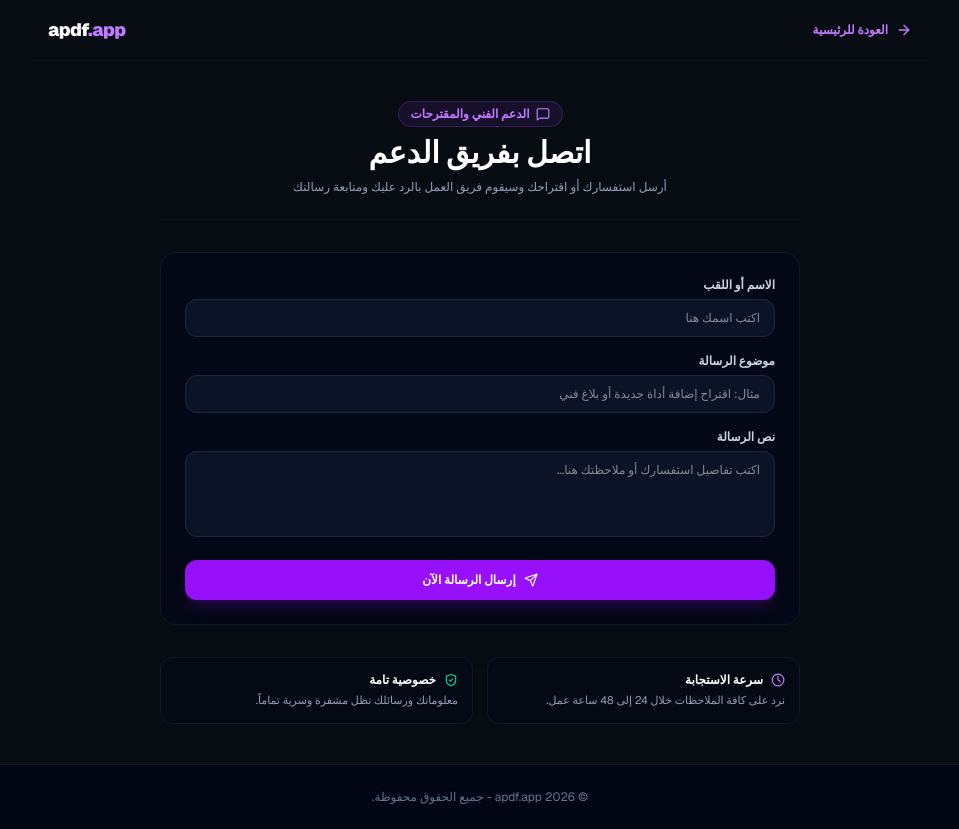
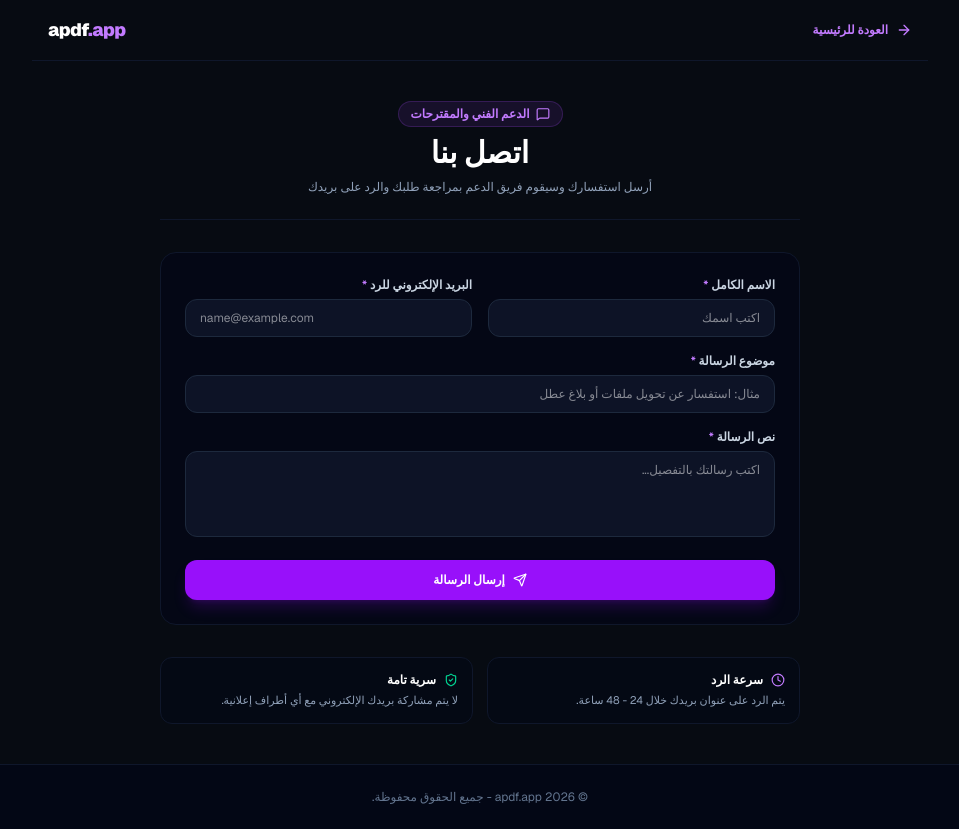
Before and after one commit to Domnyon/apdf-app, a Next.js app: page /contact in a window 1280 px wide. Shown: the whole page, without its empty margins (160-1119 px from the left). Built offline with nearby package versions, Linux system fonts and the light colour scheme.

Commit message:
Update page.tsx

```diff
--- a/src/app/contact/page.tsx
+++ b/src/app/contact/page.tsx
@@ -2,21 +2,37 @@
 
 import React, { useState } from "react";
 import Link from "next/link";
-import { ArrowRight, Send, CheckCircle2, Clock, ShieldCheck, MessageSquare } from "lucide-react";
+import { ArrowRight, Send, CheckCircle2, Clock, ShieldCheck, MessageSquare, AlertCircle } from "lucide-react";
 
 export default function ContactPage() {
-  const [formData, setFormData] = useState({ name: "", subject: "", message: "" });
+  const [formData, setFormData] = useState({ name: "", email: "", subject: "", message: "" });
   const [isSent, setIsSent] = useState(false);
+  const [error, setError] = useState("");
 
   const handleSubmit = (e: React.FormEvent) => {
     e.preventDefault();
-    // تجميع الرسالة وإرسالها برمجياً للإيميل دون إظهاره كنص خام في الصفحة
-    const recipient = atob("YXBkZmFwcEBnbWFpbC5jb20="); // apdfapp@gmail.com مشفر
+    setError("");
+
+    // شرط التحقق من إدخال البريد الإلكتروني بصيغة صحيحة
+    const emailRegex = /^[^\s@]+@[^\s@]+\.[^\s@]+$/;
+    if (!formData.email.trim() || !emailRegex.test(formData.email.trim())) {
+      setError("يرجى إدخال بريد إلكتروني صحيح حتى نتمكن من الرد عليك.");
+      return;
+    }
+
+    if (!formData.name.trim() || !formData.subject.trim() || !formData.message.trim()) {
+      setError("يرجى ملء جميع الحقول المطلوبة قبل الإرسال.");
+      return;
+    }
+
+    // إرسال الرسالة برمجياً للإيميل مشفراً دون عرضه كنص في الكود
+    const recipient = atob("YXBkZmFwcEBnbWFpbC5jb20="); // apdfapp@gmail.com
+    const emailBody = `اسم المرسل: ${formData.name}\nالبريد الإلكتروني للرد: ${formData.email}\n\nالموضوع: ${formData.subject}\n\nنص الرسالة:\n${formData.message}`;
+
     const mailtoUrl = `mailto:${recipient}?subject=${encodeURIComponent(
-      `[apdf.app] ${formData.subject}`
-    )}&body=${encodeURIComponent(
-      `الاسم: ${formData.name}\n\nالرسالة:\n${formData.message}`
-    )}`;
+      `[apdf.app تواصل] ${formData.subject}`
+    )}&body=${encodeURIComponent(emailBody)}`;
+
     window.location.href = mailtoUrl;
     setIsSent(true);
   };
@@ -37,9 +53,9 @@ export default function ContactPage() {
           <div className="inline-flex items-center gap-1.5 px-3 py-1 rounded-full bg-purple-500/10 border border-purple-500/20 text-purple-400 text-xs font-bold">
             <MessageSquare className="w-3.5 h-3.5" /> الدعم الفني والمقترحات
           </div>
-          <h1 className="text-2xl sm:text-3xl font-black text-white">اتصل بفريق الدعم</h1>
+          <h1 className="text-2xl sm:text-3xl font-black text-white">اتصل بنا</h1>
           <p className="text-xs text-slate-400">
-            أرسل استفسارك أو اقتراحك وسيقوم فريق العمل بالرد عليك ومتابعة رسالتك
+            أرسل استفسارك وسيقوم فريق الدعم بمراجعة طلبك والرد على بريدك
           </p>
         </div>
 
@@ -48,19 +64,33 @@ export default function ContactPage() {
             <div className="w-12 h-12 bg-emerald-500/20 text-emerald-400 rounded-full flex items-center justify-center mx-auto">
               <CheckCircle2 className="w-6 h-6" />
             </div>
-            <h2 className="text-base font-bold text-white">تم تجهيز رسالتك بنجاح</h2>
+            <h2 className="text-base font-bold text-white">تم تجهيز رسالتك للإرسال</h2>
             <p className="text-xs text-slate-400 leading-relaxed">
-              إذا لم يفتح برنامج البريد تلقائياً، يمكنك إرسال استفسارك مباشرة عبر تطبيق البريد المفضل لديك.
+              تم تحويل بيانات رسالتك بنجاح إلى تطبيق البريد. سنرد على بريدك الإلكتروني ({formData.email}) في أقرب وقت.
             </p>
+            <button
+              onClick={() => setIsSent(false)}
+              className="text-xs text-purple-400 hover:underline pt-2 inline-block"
+            >
+              إرسال رسالة أخرى
+            </button>
           </div>
         ) : (
           <form onSubmit={handleSubmit} className="bg-slate-950/60 border border-slate-900 rounded-2xl p-6 space-y-4">
+            {error && (
+              <div className="p-3 rounded-xl bg-rose-500/10 border border-rose-500/20 text-rose-400 text-xs flex items-center gap-2">
+                <AlertCircle className="w-4 h-4 shrink-0" />
+                <span>{error}</span>
+              </div>
+            )}
+
+            <div className="grid grid-cols-1 sm:grid-cols-2 gap-4">
               <div>
-              <label className="block text-xs font-semibold text-slate-300 mb-1.5">الاسم أو اللقب</label>
+                <label className="block text-xs font-semibold text-slate-300 mb-1.5">الاسم الكامل <span className="text-purple-400">*</span></label>
                 <input
                   type="text"
                   required
-                placeholder="اكتب اسمك هنا"
+                  placeholder="اكتب اسمك"
                   value={formData.name}
                   onChange={(e) => setFormData({ ...formData, name: e.target.value })}
                   className="w-full bg-slate-900/80 border border-slate-800 rounded-xl px-3.5 py-2.5 text-xs text-white focus:outline-none focus:border-purple-500 transition-colors"
@@ -68,11 +98,25 @@ export default function ContactPage() {
               </div>
 
               <div>
-              <label className="block text-xs font-semibold text-slate-300 mb-1.5">موضوع الرسالة</label>
+                <label className="block text-xs font-semibold text-slate-300 mb-1.5">البريد الإلكتروني للرد <span className="text-purple-400">*</span></label>
+                <input
+                  type="email"
+                  required
+                  placeholder="name@example.com"
+                  value={formData.email}
+                  onChange={(e) => setFormData({ ...formData, email: e.target.value })}
+                  className="w-full bg-slate-900/80 border border-slate-800 rounded-xl px-3.5 py-2.5 text-xs text-white focus:outline-none focus:border-purple-500 transition-colors"
+                  dir="ltr"
+                />
+              </div>
+            </div>
+
+            <div>
+              <label className="block text-xs font-semibold text-slate-300 mb-1.5">موضوع الرسالة <span className="text-purple-400">*</span></label>
               <input
                 type="text"
                 required
-                placeholder="مثال: اقتراح إضافة أداة جديدة أو بلاغ فني"
+                placeholder="مثال: استفسار عن تحويل ملفات أو بلاغ عطل"
                 value={formData.subject}
                 onChange={(e) => setFormData({ ...formData, subject: e.target.value })}
                 className="w-full bg-slate-900/80 border border-slate-800 rounded-xl px-3.5 py-2.5 text-xs text-white focus:outline-none focus:border-purple-500 transition-colors"
@@ -80,11 +124,11 @@ export default function ContactPage() {
             </div>
 
             <div>
-              <label className="block text-xs font-semibold text-slate-300 mb-1.5">نص الرسالة</label>
+              <label className="block text-xs font-semibold text-slate-300 mb-1.5">نص الرسالة <span className="text-purple-400">*</span></label>
               <textarea
                 required
                 rows={4}
-                placeholder="اكتب تفاصيل استفسارك أو ملاحظتك هنا..."
+                placeholder="اكتب رسالتك بالتفصيل..."
                 value={formData.message}
                 onChange={(e) => setFormData({ ...formData, message: e.target.value })}
                 className="w-full bg-slate-900/80 border border-slate-800 rounded-xl px-3.5 py-2.5 text-xs text-white focus:outline-none focus:border-purple-500 transition-colors resize-none"
@@ -95,7 +139,7 @@ export default function ContactPage() {
               type="submit"
               className="w-full bg-purple-600 hover:bg-purple-500 text-white font-bold text-xs py-3 rounded-xl transition-all flex items-center justify-center gap-2 active:scale-[0.98] shadow-lg shadow-purple-600/20"
             >
-              <Send className="w-3.5 h-3.5" /> إرسال الرسالة الآن
+              <Send className="w-3.5 h-3.5" /> إرسال الرسالة
             </button>
           </form>
         )}
@@ -103,16 +147,16 @@ export default function ContactPage() {
         <div className="grid grid-cols-1 sm:grid-cols-2 gap-3.5">
           <div className="bg-slate-950/40 border border-slate-900 rounded-xl p-3.5 space-y-1">
             <div className="flex items-center gap-2 text-white font-bold text-xs">
-              <Clock className="w-3.5 h-3.5 text-purple-400" /> سرعة الاستجابة
+              <Clock className="w-3.5 h-3.5 text-purple-400" /> سرعة الرد
             </div>
-            <p className="text-[11px] text-slate-400">نرد على كافة الملاحظات خلال 24 إلى 48 ساعة عمل.</p>
+            <p className="text-[11px] text-slate-400">يتم الرد على عنوان بريدك خلال 24 - 48 ساعة.</p>
           </div>
 
           <div className="bg-slate-950/40 border border-slate-900 rounded-xl p-3.5 space-y-1">
             <div className="flex items-center gap-2 text-white font-bold text-xs">
-              <ShieldCheck className="w-3.5 h-3.5 text-emerald-400" /> خصوصية تامة
+              <ShieldCheck className="w-3.5 h-3.5 text-emerald-400" /> سرية تامة
             </div>
-            <p className="text-[11px] text-slate-400">معلوماتك ورسائلك تظل مشفرة وسرية تماماً.</p>
+            <p className="text-[11px] text-slate-400">لا يتم مشاركة بريدك الإلكتروني مع أي أطراف إعلانية.</p>
           </div>
         </div>
       </main>
```
Lines whose indentation alone changed are shown as unchanged.
